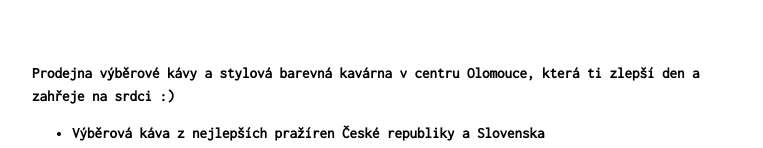
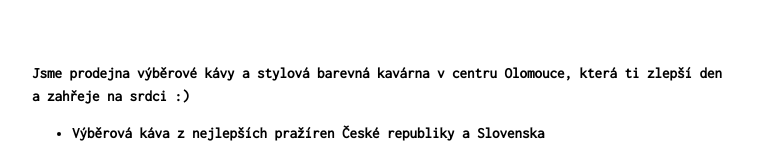
Before and after one commit to MattGiertl/kafarna-cokolif, a Gatsby site: page / in a window 1280 px wide. Shown: the part 950-1098 px from the top of the page, without its empty margins (258-1021 px from the left). Built offline with nearby package versions, Linux system fonts and the light colour scheme; Gatsby itself is replaced by a stand-in of ours.

Commit message:
Update Stránky “mainPage”

```diff
--- a/src/data/mainPage.md
+++ b/src/data/mainPage.md
@@ -1,8 +1,8 @@
 ---
 splashImage: /images/cokolif_cafarna_3.jpg
 aboutText: >-
-  **Prodejna výběrové kávy a stylová barevná kavárna v centru Olomouce, která ti
-  zlepší den a zahřeje na srdci :)**
+  **Jsme prodejna výběrové kávy a stylová barevná kavárna v centru Olomouce,
+  která ti zlepší den a zahřeje na srdci :)**
 
 
   * **Výběrová káva z nejlepších pražíren České republiky a Slovenska**
```
